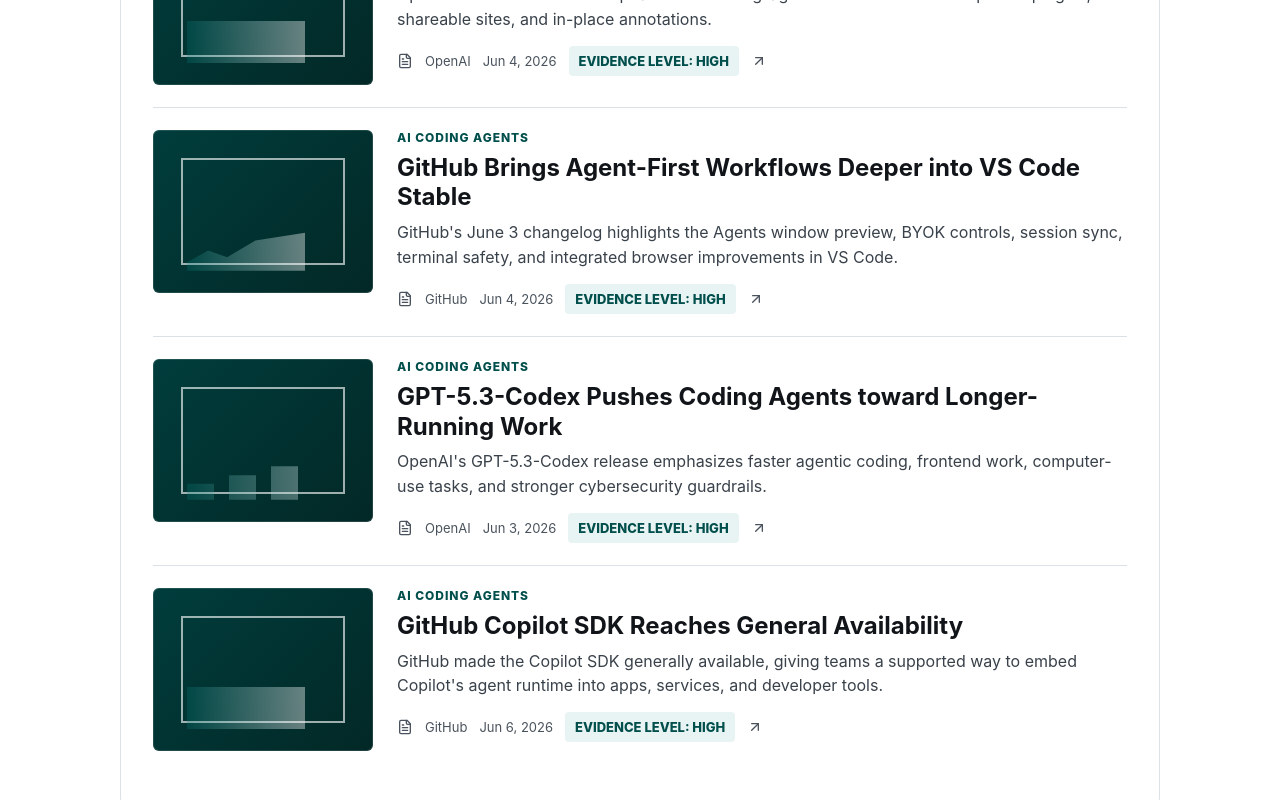
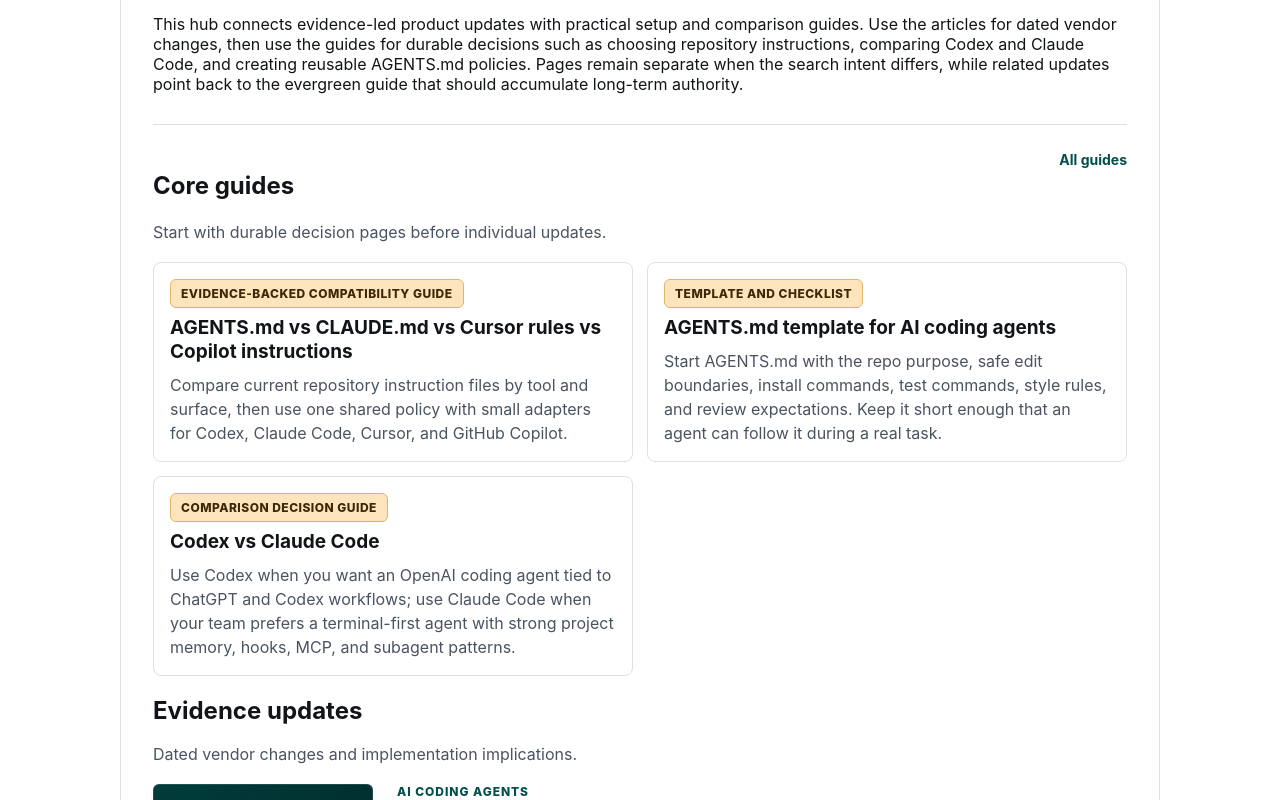
Before and after one commit to zhangshuaiqiang11/kyenai-news, a Next.js app in the folder frontend/: page /categories/ai-coding-agents in a window 1280 px wide. Shown: the part 380-1180 px from the top of the page. Built offline with nearby package versions, Linux system fonts and the light colour scheme; no server answers.

Commit message:
Upgrade category archives into gated topic hubs

```diff
--- a/frontend/pages/categories/[category].tsx
+++ b/frontend/pages/categories/[category].tsx
@@ -5,23 +5,22 @@ import { ArticleCard } from "../../components/ArticleCard";
 import { Layout } from "../../components/Layout";
 import { SeoHead } from "../../components/SeoHead";
 import { getArticles } from "../../lib/api";
-import {
-  buildCategoryPath,
-  buildCategorySlug,
-  isCanonicalCategoryParam,
-  resolveCategoryFromParam,
-} from "../../lib/categories";
+import { getCategoryGuides, getCategoryHub, shouldIndexCategoryHub } from "../../lib/category-hubs";
+import { buildCategoryPath, buildCategorySlug, isCanonicalCategoryParam, resolveCategoryFromParam } from "../../lib/categories";
 import { buildBreadcrumbJsonLd, buildItemListJsonLd } from "../../lib/seo";
-import type { Article } from "../../lib/types";
+import type { Article, Guide } from "../../lib/types";
 
 type CategoryPageProps = {
   category: string;
   articles: Article[];
+  guides: Guide[];
+  indexable: boolean;
+  overview: string[];
 };
 
-export default function CategoryPage({ category, articles }: CategoryPageProps) {
+export default function CategoryPage({ category, articles, guides, indexable, overview }: CategoryPageProps) {
   const categoryPath = buildCategoryPath(category);
-  const description = `Evidence-led ${category} news from official vendor sources. Each article is sourced, dated, and validated before it publishes on KyenAI.`;
+  const description = overview[0] || `Evidence-led ${category} updates and implementation guides from KyenAI.`;
   const breadcrumbJsonLd = buildBreadcrumbJsonLd([
     { name: "Home", path: "/" },
     { name: category, path: categoryPath },
@@ -30,20 +29,41 @@ export default function CategoryPage({ category, articles }: CategoryPageProps)
 
   return (
     <Layout>
-      <SeoHead title={category} description={description} path={categoryPath} robots="noindex,follow">
+      <SeoHead title={category} description={description} path={categoryPath} robots={indexable ? undefined : "noindex,follow"}>
         <script type="application/ld+json" dangerouslySetInnerHTML={{ __html: JSON.stringify(breadcrumbJsonLd) }} />
         <script type="application/ld+json" dangerouslySetInnerHTML={{ __html: JSON.stringify(itemListJsonLd) }} />
       </SeoHead>
       <section className="listing-page">
         <nav className="breadcrumb" aria-label="Breadcrumb">
-          <Link href="/">Home</Link>
-          <span aria-hidden="true">/</span>
-          <span>{category}</span>
+          <Link href="/">Home</Link><span aria-hidden="true">/</span><span>{category}</span>
         </nav>
         <h1>{category}</h1>
-        <div className="article-list">
-          {articles.map((article, index) => <ArticleCard article={article} index={index} key={article.id} />)}
+        <div className="category-overview">
+          {overview.map((paragraph) => <p key={paragraph}>{paragraph}</p>)}
         </div>
+        {guides.length > 0 ? (
+          <section className="related-guides" aria-labelledby="category-guides-heading">
+            <div className="section-heading">
+              <div><h2 id="category-guides-heading">Core guides</h2><p>Start with durable decision pages before individual updates.</p></div>
+              <Link href="/guides">All guides</Link>
+            </div>
+            <div>
+              {guides.map((guide) => (
+                <article key={guide.id}>
+                  <span>{guide.pageType}</span>
+                  <h3><Link href={`/guides/${guide.slug}`}>{guide.title}</Link></h3>
+                  <p>{guide.summary}</p>
+                </article>
+              ))}
+            </div>
+          </section>
+        ) : null}
+        <section aria-labelledby="category-updates-heading">
+          <div className="section-heading"><div><h2 id="category-updates-heading">Evidence updates</h2><p>Dated vendor changes and implementation implications.</p></div></div>
+          <div className="article-list">
+            {articles.map((article, index) => <ArticleCard article={article} index={index} key={article.id} />)}
+          </div>
+        </section>
       </section>
     </Layout>
   );
@@ -51,36 +71,34 @@ export default function CategoryPage({ category, articles }: CategoryPageProps)
 
 export const getStaticPaths: GetStaticPaths = async () => {
   const articles = await getArticles();
-  const categories = Array.from(new Set(articles.map((article) => article.category)));
-  return {
-    paths: categories.map((category) => ({ params: { category: buildCategorySlug(category) } })),
-    fallback: "blocking",
-  };
+  const categories = Array.from(new Set(articles.filter((article) => article.status === "published").map((article) => article.category)));
+  return { paths: categories.map((category) => ({ params: { category: buildCategorySlug(category) } })), fallback: "blocking" };
 };
 
 export const getStaticProps: GetStaticProps<CategoryPageProps> = async ({ params }) => {
   const param = String(params?.category || "");
-  const articles = await getArticles();
-  const categories = Array.from(new Set(articles.map((article) => article.category)));
+  const allArticles = await getArticles();
+  const publishedArticles = allArticles.filter((article) => article.status === "published");
+  const categories = Array.from(new Set(publishedArticles.map((article) => article.category)));
   const category = resolveCategoryFromParam(param, categories);
 
-  if (!category) {
-    return { notFound: true };
+  if (!category) return { notFound: true };
+  if (!isCanonicalCategoryParam(param, category)) {
+    return { redirect: { destination: buildCategoryPath(category), permanent: true } };
   }
 
-  if (!isCanonicalCategoryParam(param, category)) {
-    return {
-      redirect: {
-        destination: buildCategoryPath(category),
-        permanent: true,
-      },
-    };
-  }
+  const categoryArticles = publishedArticles.filter((article) => article.category === category);
+  const hub = getCategoryHub(category);
+  if (categoryArticles.length === 0 || !hub) return { notFound: true };
 
-  const categoryArticles = articles.filter((article) => article.category === category);
-  if (categoryArticles.length === 0) {
-    return { notFound: true };
-  }
-
-  return { props: { category, articles: categoryArticles }, revalidate: 300 };
+  return {
+    props: {
+      category,
+      articles: categoryArticles,
+      guides: getCategoryGuides(category),
+      indexable: shouldIndexCategoryHub(category, publishedArticles),
+      overview: hub.overview,
+    },
+    revalidate: 300,
+  };
 };
```
